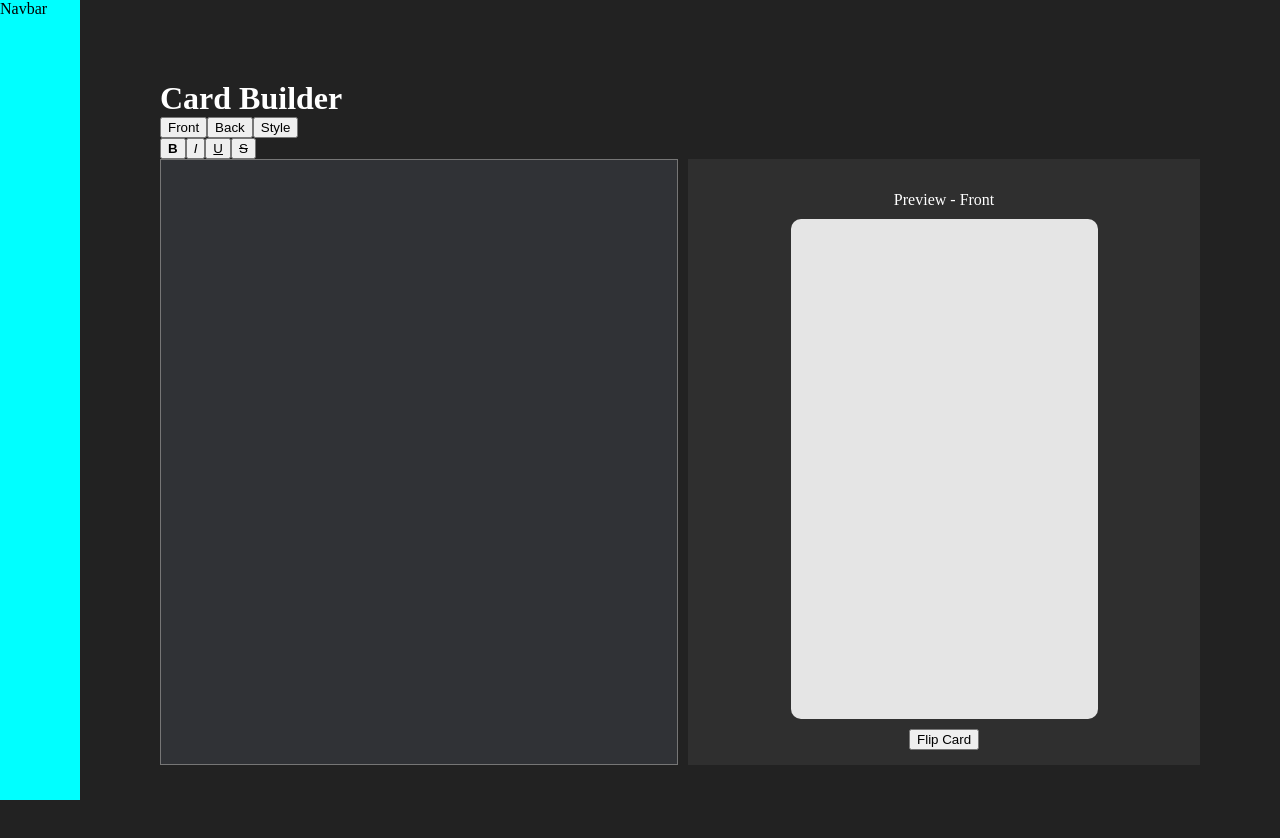
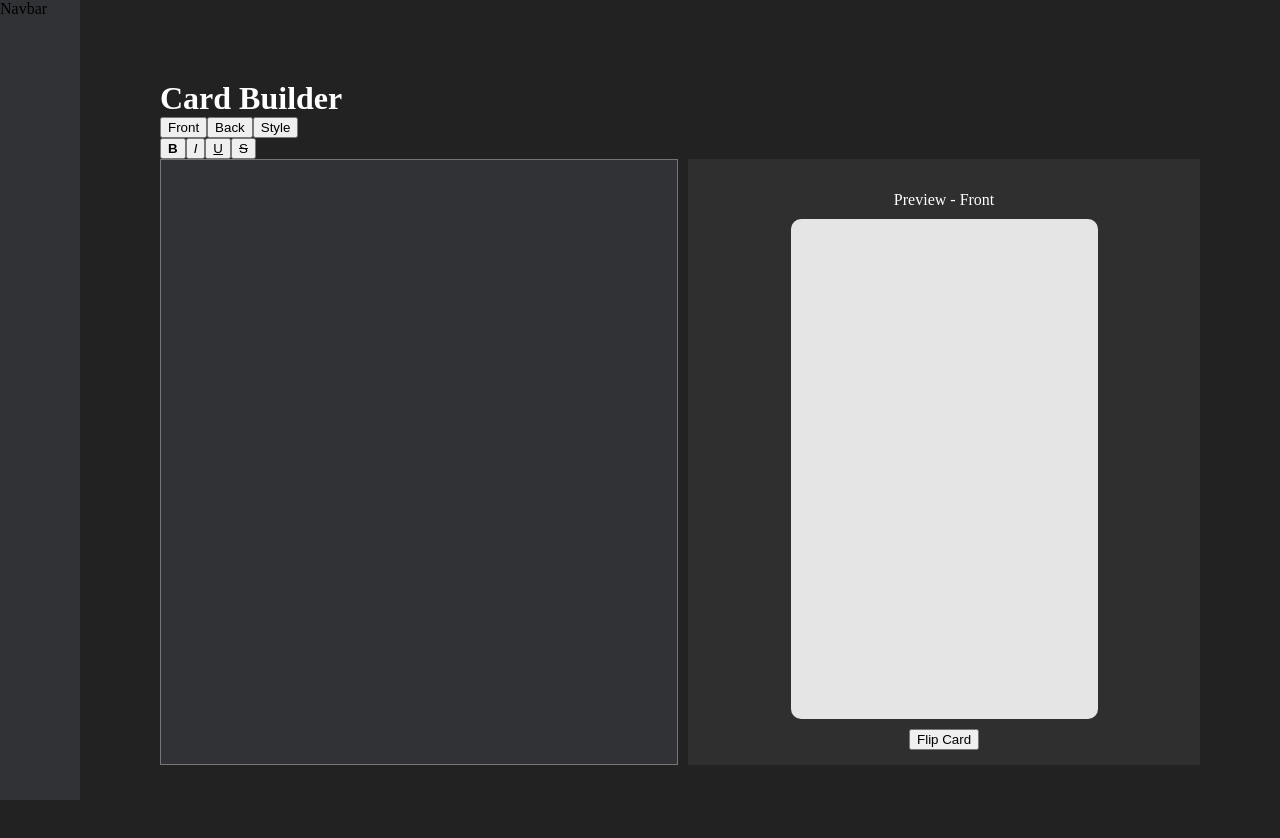
Before and after one commit to 18barbers2/gostudycards, a React (Vite) app in the folder frontend/: page / in a window 1280 px wide. Shown: the top 838 px of the page. Built offline with nearby package versions, Linux system fonts and the light colour scheme.

Commit message:
style: updated navbar color

```diff
--- a/frontend/src/css/NavBar.css
+++ b/frontend/src/css/NavBar.css
@@ -4,6 +4,6 @@
     top: 0;
     height: 100vh;
     width: 80px;
-    background-color: aqua;
+    background-color: #303236;
     z-index: 100;
 }
```
